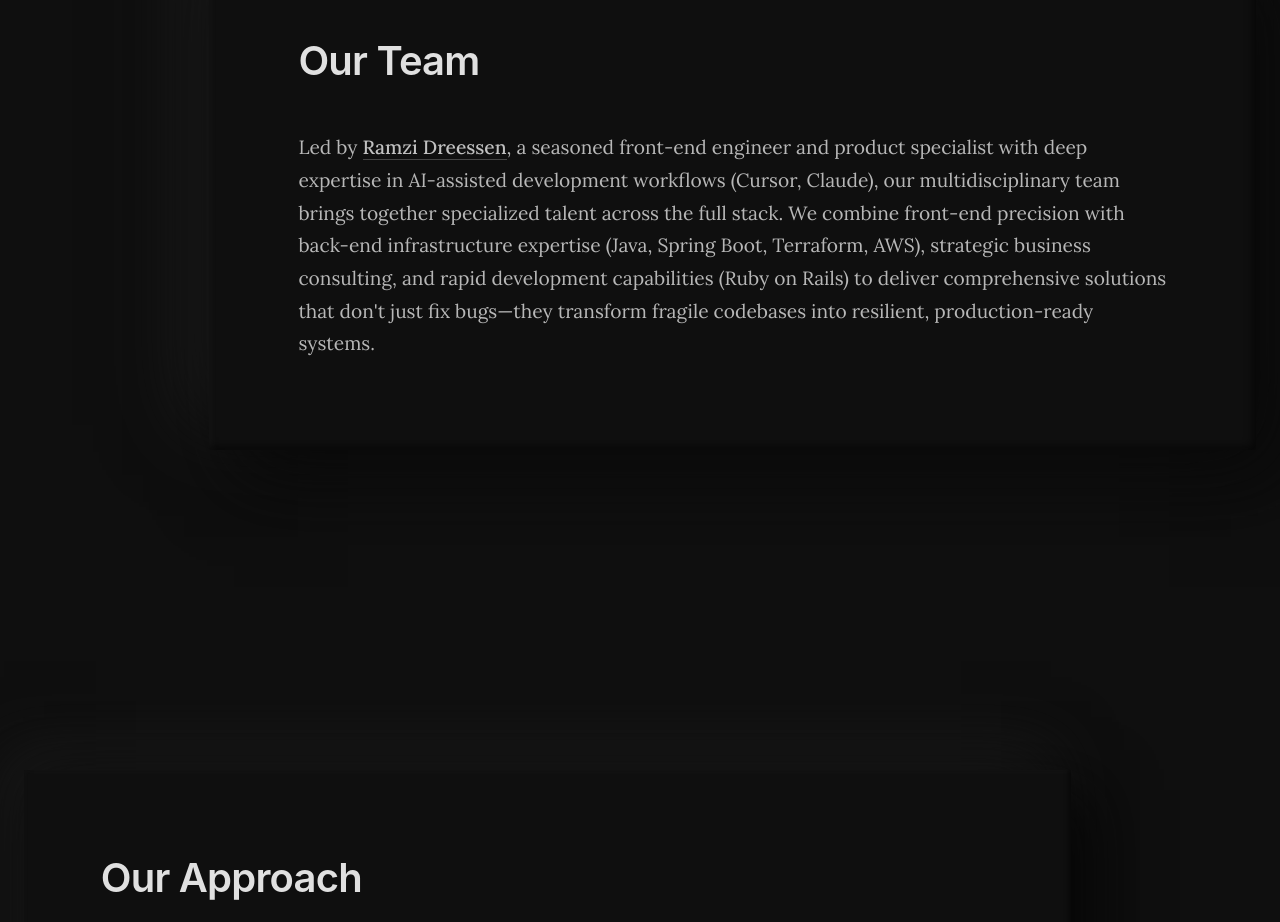
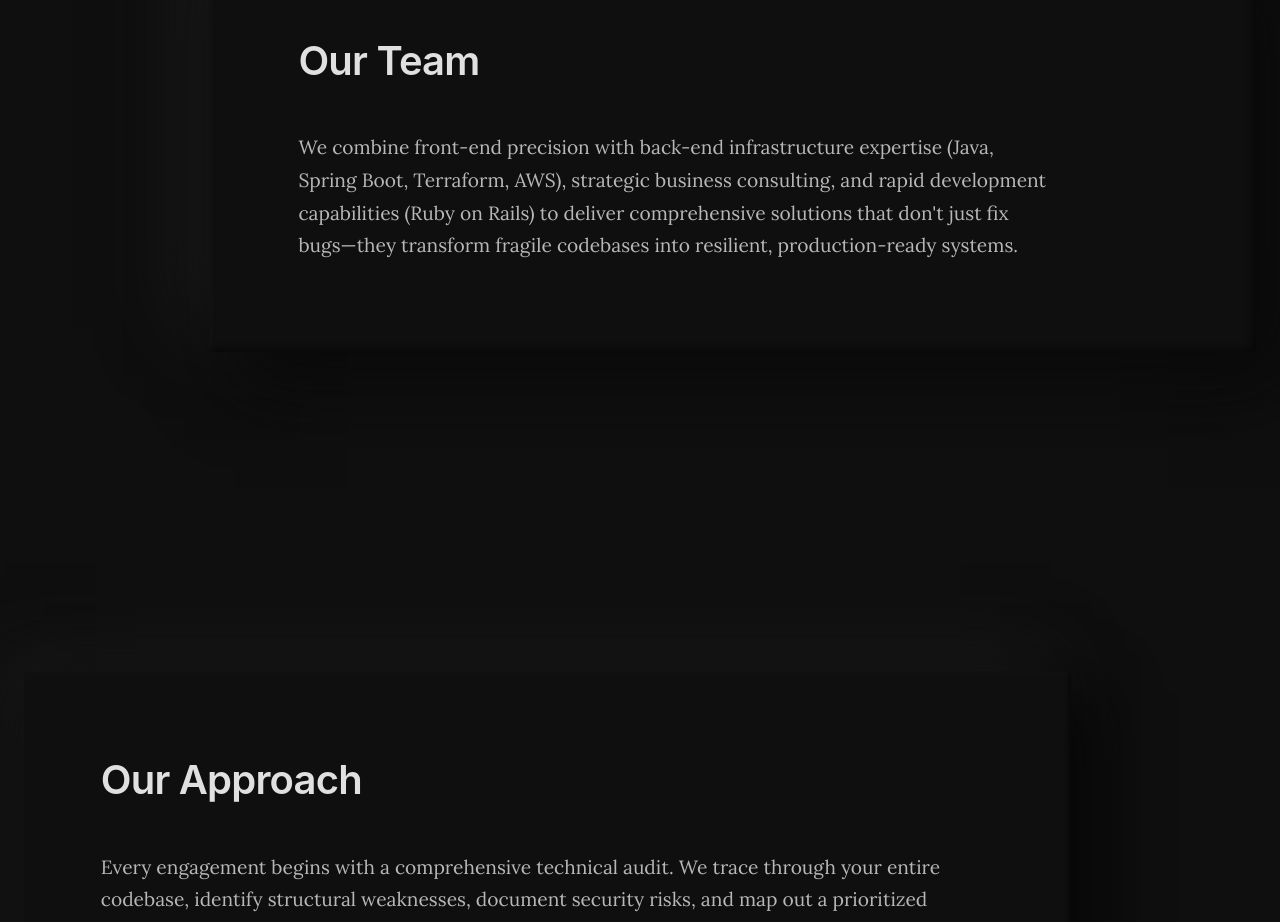
Before and after one commit to ktut/fixyourvibes, a Vue app: page / in a window 1280 px wide. Shown: the part 3320-4242 px from the top of the page. Built offline with nearby package versions, Linux system fonts and the light colour scheme.

Commit message:
Remove mention of me

```diff
--- a/src/App.vue
+++ b/src/App.vue
@@ -140,10 +140,7 @@
         <div class="neuro-card content-card large-card">
           <h3>Our Team</h3>
           <p>
-            Led by <a href="https://rkdvis.com" target="_blank" rel="noopener" class="team-link">Ramzi Dreessen</a>,
-            a seasoned front-end engineer and product specialist with deep expertise in AI-assisted
-            development workflows (Cursor, Claude), our multidisciplinary team brings together
-            specialized talent across the full stack. We combine front-end precision with back-end
+            We combine front-end precision with back-end
             infrastructure expertise (Java, Spring Boot, Terraform, AWS), strategic business
             consulting, and rapid development capabilities (Ruby on Rails) to deliver comprehensive
             solutions that don't just fix bugs—they transform fragile codebases into resilient,
```
